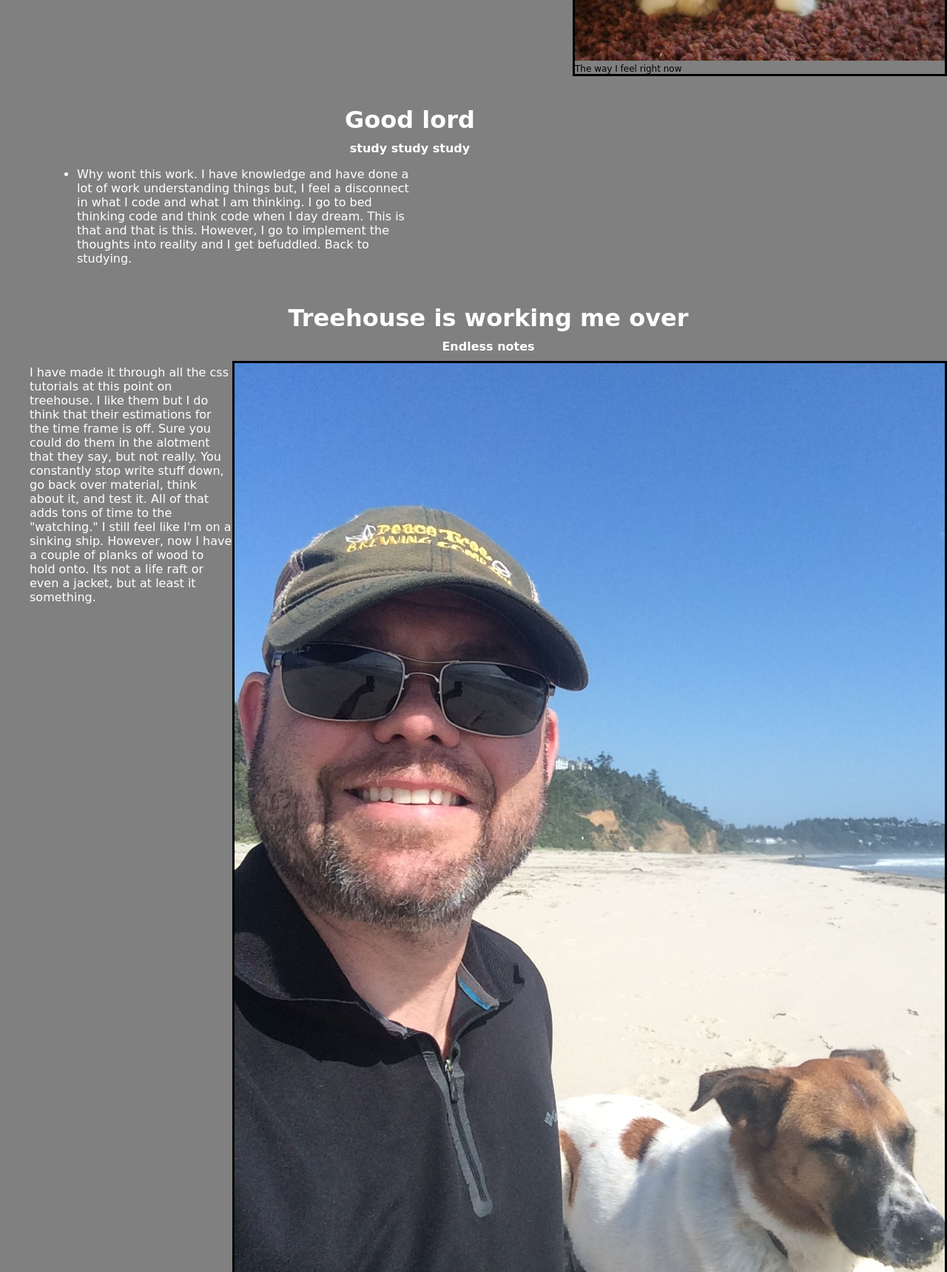
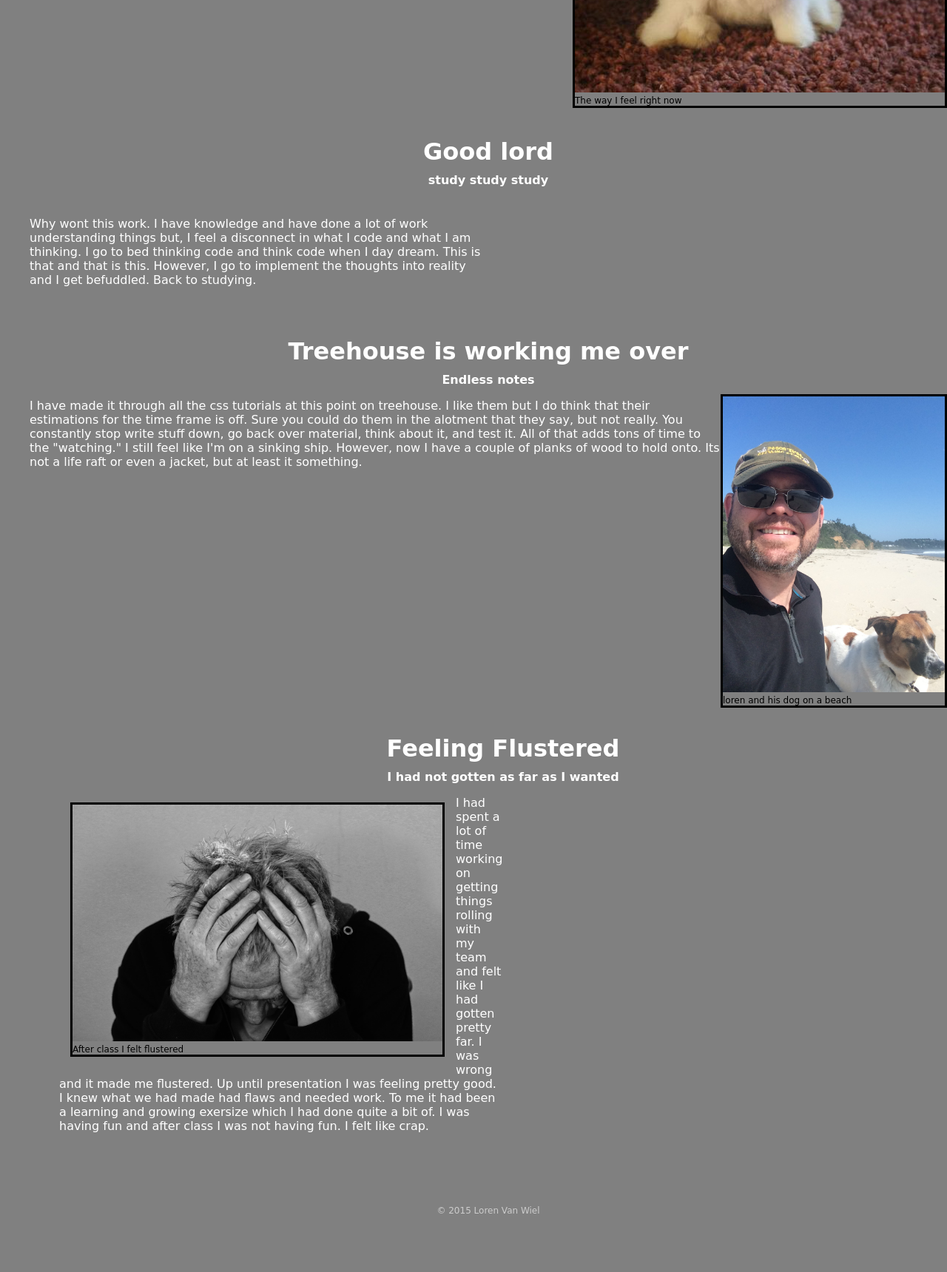
Before and after one commit to lvanwiel/Journal, a plain HTML site: page index.html in a window 1280 px wide. Shown: the part 1080-2800 px from the top of the page at 74% size. After the commit the page ends 2752 px from the top, so only its background shows below. Drawn offline with Linux system fonts and the light colour scheme; a web font is replaced by a local one.

Commit message:
new entery

```diff
--- a/css/main.css
+++ b/css/main.css
@@ -8,7 +8,8 @@ body {
 
 
 .today {
-  max-width: 940px;
+  list-style: none;
+  max-width: 100%;
   margin: 0 auto;
   padding: 0 5%;
 }
@@ -93,10 +94,17 @@ nav li {
   display: inline-block;
 }
 
+
+}
 nav a {
   font-weight: 800;
   padding: 15px 10px;
 }
+
+nav p {
+  list-style: none;
+}
+
 
 
 /*****************
@@ -112,8 +120,8 @@ div {
 
 }
 
+
 div p {
-  /*border-style: dotted;*/
   border-color: black;
   width: 50%;
 
@@ -122,10 +130,25 @@ div p {
 
 
 .evero {
-  background-size: 10%;
+  boder: dotted;
+  width: 300px;
   border-style: solid;
   float: right;
 }
+
+.bun {
+  boder: dotted;
+  border-style: solid;
+  float: right;
+}
+
+.work {
+  boder: dotted;
+  width: 300px;
+  border-style: solid;
+  float: right;
+}
+
 
 
 /*****************
@@ -159,6 +182,7 @@ page: about
 /*****************
 page: portfolio
 *****************/
+
 #gallery {
 
   margin: 0;
@@ -168,20 +192,12 @@ page: portfolio
 
 #gallery li {
   float: left;
-  width 80%;
+  width 100%;
   margin: 2.5%;
   background-color: white;
   color: black;
 }
 
-/*#gallery  p {
-  float: right
-  width 70%
-  margin: 0;
-  padding: 5%;
-  font-size: .75em;
-  color: black;
-}*/
 
 .d2 {
   float: right;
@@ -193,6 +209,27 @@ page: portfolio
   margin:0;
   font-size: .75em;
 
+}
+
+#eat {
+  list-style: none;
+}
+
+.d3 {
+  float: right;
+  list-style: none;
+  background-size: 50%;
+
+}
+
+.d3 p{
+  /*float: right;*/
+  margin: right 70px;
+}
+.work {
+  margin: 15px;
+  float: left;
+  width: 500px;
 }
 /*****************
 page: about
--- a/index.html
+++ b/index.html
@@ -19,8 +19,8 @@
 
          <nav>
             <ul>
-              <li><a href="contact.html">contact</a></li>
-              <li><a href="portfolio.html" /*class="selected"*/>Portfolio</a></li>
+              <li><a href="mailto:loren.vanw@gmail.com">contact</a></li>
+              <li><a href="portfolio.html" />Portfolio</a></li>
               <li><a href="MY.html">about</a></li>
 
             </ul>
@@ -33,7 +33,7 @@
          <ul id="gallery">
            <li>
              <a href="img/IMG_1963.jpg">
-               <img src="img/IMG_1963.jpg" alt="">
+               <img src="img/IMG_1963.jpg" alt="" class= "bun">
                <p>A picture of my family, my daughters friend, and some Boxtrolls.</p>
              </a>
            </li>
@@ -49,7 +49,7 @@
          <li>
            <h3>I keep moving forward</h3>
            <h4>banging my head against the wall</h4>
-           <a href=IMG/baby-bunny.jpg class="evero">
+           <a href=IMG/baby-bunny.jpg class="bun">
              <img src="IMG/baby-bunny.jpg" alt="baby-bunny">
              <p>The way I feel right now</p>
            </a>
@@ -63,8 +63,9 @@
           </a>
      </div>
 
-     <div class="today">
-       <ul>
+     <div class="d2">
+       <section>
+       <ul id="eat">
          <h3>Good lord</h3>
          <h4>study study study</h4>
            <li>
@@ -73,9 +74,11 @@
                what I am thinking. I go to bed thinking code and think code when
                I day dream. This is that and that is this. However, I go to
                implement the thoughts into reality and I get befuddled. Back to
-               studying.</p>
-             </li>
+               studying.
+             </p >
+           </li>
         </ul>
+      </section>
       </div>
 
       <ul class="d2">
@@ -99,6 +102,24 @@
          </a>
     </div>
 
+    <div>
+      <ul class="d3">
+        <li>
+          <h3>Feeling Flustered</h3>
+          <h4>I had not gotten as far as I wanted</h4>
+          <a href=IMG/sadness.jpg class="work">
+            <img src="IMG/sadness.jpg" alt="frustration">
+            <p>After class I felt flustered</p>
+          </a>
+          <li>
+            <p>I had spent a lot of time working on getting things rolling with my team and felt like I had gotten pretty far. I was wrong and it made me flustered. Up until presentation I was feeling pretty good. I knew what we had made had flaws and needed work. To me it had been a learning and growing exersize which I had done quite a bit of. I was having fun and after class I was not having fun. I felt like crap.</p>
+           </li>
+         </a>
+    </div>
+
+
+
+
 
        <footer>
          <p>&copy; 2015 Loren Van Wiel</p>
```
Also changed, not shown: IMG/sadness.jpg (added).
